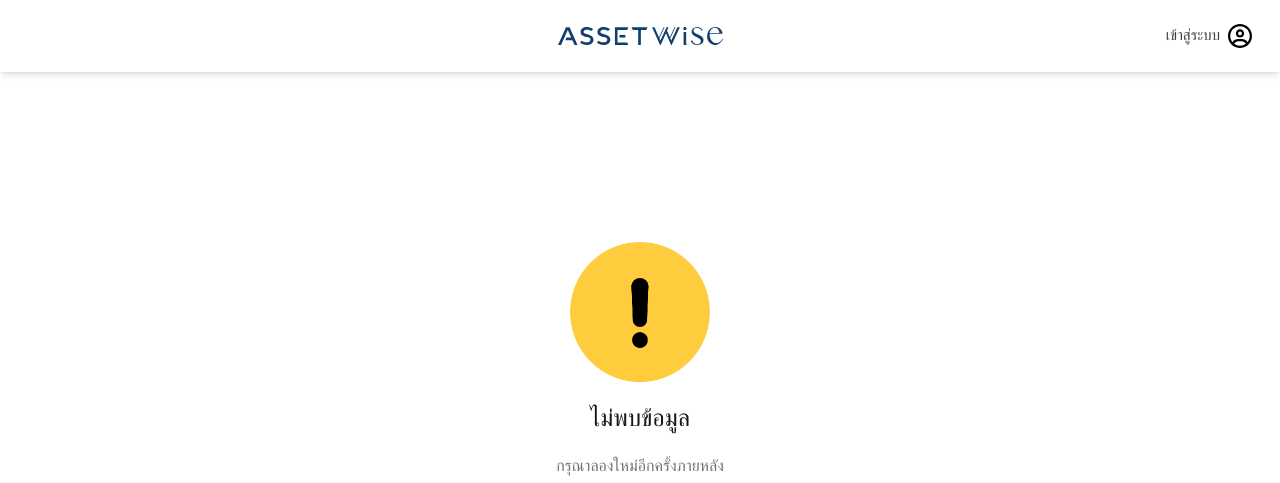
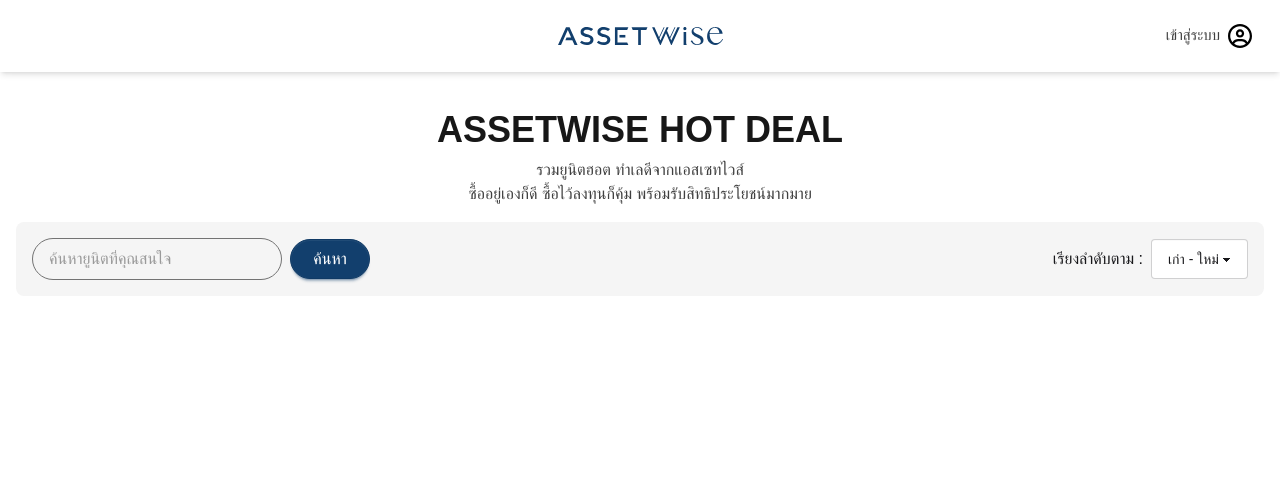
Before and after one commit to kritsada-s/hotdeal-php, a PHP site: page / in a window 1280 px wide. Shown: the top 483 px of the page. Run offline with PHP 8.4, Linux system fonts and the light colour scheme; data that the repository does not hold is empty; some libraries are stand-ins or nearby versions; some web fonts are replaced.

Commit message:
เพิ่ม search box กับ order by button

```diff
--- a/css/output.css
+++ b/css/output.css
@@ -15,6 +15,7 @@
     --color-blue-500: oklch(62.3% 0.214 259.815);
     --color-gray-200: oklch(92.8% 0.006 264.531);
     --color-gray-300: oklch(87.2% 0.01 258.338);
+    --color-neutral-100: oklch(97% 0 0);
     --color-neutral-200: oklch(92.2% 0 0);
     --color-neutral-300: oklch(87% 0 0);
     --color-neutral-400: oklch(70.8% 0 0);
@@ -504,6 +505,98 @@
       inset-inline-end: 0.75em;
     }
   }
+  .select {
+    border: var(--border) solid #0000;
+    position: relative;
+    display: inline-flex;
+    flex-shrink: 1;
+    appearance: none;
+    align-items: center;
+    gap: calc(0.25rem * 1.5);
+    background-color: var(--color-base-100);
+    padding-inline-start: calc(0.25rem * 4);
+    padding-inline-end: calc(0.25rem * 7);
+    vertical-align: middle;
+    width: clamp(3rem, 20rem, 100%);
+    height: var(--size);
+    font-size: 0.875rem;
+    touch-action: manipulation;
+    border-start-start-radius: var(--join-ss, var(--radius-field));
+    border-start-end-radius: var(--join-se, var(--radius-field));
+    border-end-start-radius: var(--join-es, var(--radius-field));
+    border-end-end-radius: var(--join-ee, var(--radius-field));
+    background-image: linear-gradient(45deg, #0000 50%, currentColor 50%), linear-gradient(135deg, currentColor 50%, #0000 50%);
+    background-position: calc(100% - 20px) calc(1px + 50%), calc(100% - 16.1px) calc(1px + 50%);
+    background-size: 4px 4px, 4px 4px;
+    background-repeat: no-repeat;
+    text-overflow: ellipsis;
+    box-shadow: 0 1px var(--input-color) inset, 0 -1px oklch(100% 0 0 / calc(var(--depth) * 0.1)) inset;
+    @supports (color: color-mix(in lab, red, red)) {
+      box-shadow: 0 1px color-mix(in oklab, var(--input-color) calc(var(--depth) * 10%), #0000) inset, 0 -1px oklch(100% 0 0 / calc(var(--depth) * 0.1)) inset;
+    }
+    border-color: var(--input-color);
+    --input-color: var(--color-base-content);
+    @supports (color: color-mix(in lab, red, red)) {
+      --input-color: color-mix(in oklab, var(--color-base-content) 20%, #0000);
+    }
+    --size: calc(var(--size-field, 0.25rem) * 10);
+    [dir="rtl"] & {
+      background-position: calc(0% + 12px) calc(1px + 50%), calc(0% + 16px) calc(1px + 50%);
+    }
+    select {
+      margin-inline-start: calc(0.25rem * -4);
+      margin-inline-end: calc(0.25rem * -7);
+      width: calc(100% + 2.75rem);
+      appearance: none;
+      padding-inline-start: calc(0.25rem * 4);
+      padding-inline-end: calc(0.25rem * 7);
+      height: calc(100% - 2px);
+      background: inherit;
+      border-radius: inherit;
+      border-style: none;
+      &:focus, &:focus-within {
+        --tw-outline-style: none;
+        outline-style: none;
+        @media (forced-colors: active) {
+          outline: 2px solid transparent;
+          outline-offset: 2px;
+        }
+      }
+      &:not(:last-child) {
+        margin-inline-end: calc(0.25rem * -5.5);
+        background-image: none;
+      }
+    }
+    &:focus, &:focus-within {
+      --input-color: var(--color-base-content);
+      box-shadow: 0 1px var(--input-color);
+      @supports (color: color-mix(in lab, red, red)) {
+        box-shadow: 0 1px color-mix(in oklab, var(--input-color) calc(var(--depth) * 10%), #0000);
+      }
+      outline: 2px solid var(--input-color);
+      outline-offset: 2px;
+      isolation: isolate;
+      z-index: 1;
+    }
+    &:has(> select[disabled]), &:is(:disabled, [disabled]) {
+      cursor: not-allowed;
+      border-color: var(--color-base-200);
+      background-color: var(--color-base-200);
+      color: var(--color-base-content);
+      @supports (color: color-mix(in lab, red, red)) {
+        color: color-mix(in oklab, var(--color-base-content) 40%, transparent);
+      }
+      &::placeholder {
+        color: var(--color-base-content);
+        @supports (color: color-mix(in lab, red, red)) {
+          color: color-mix(in oklab, var(--color-base-content) 20%, transparent);
+        }
+      }
+    }
+    &:has(> select[disabled]) > select[disabled] {
+      cursor: not-allowed;
+    }
+  }
   .absolute {
     position: absolute;
   }
@@ -554,6 +647,9 @@
   }
   .z-50 {
     z-index: 50;
+  }
+  .col-span-full {
+    grid-column: 1 / -1;
   }
   .modal-box {
     grid-column-start: 1;
@@ -656,6 +752,9 @@
   }
   .mb-8 {
     margin-bottom: calc(var(--spacing) * 8);
+  }
+  .mb-10 {
+    margin-bottom: calc(var(--spacing) * 10);
   }
   .status {
     display: inline-block;
@@ -748,6 +847,9 @@
   .hidden {
     display: none;
   }
+  .inline {
+    display: inline;
+  }
   .inline-block {
     display: inline-block;
   }
@@ -823,6 +925,9 @@
   .w-\[45px\] {
     width: 45px;
   }
+  .w-\[80px\] {
+    width: 80px;
+  }
   .w-\[140px\] {
     width: 140px;
   }
@@ -840,6 +945,9 @@
   }
   .w-full {
     width: 100%;
+  }
+  .shrink-0 {
+    flex-shrink: 0;
   }
   .scale-75 {
     --tw-scale-x: 75%;
@@ -973,8 +1081,14 @@
   .border-gray-300 {
     border-color: var(--color-gray-300);
   }
+  .border-neutral-200 {
+    border-color: var(--color-neutral-200);
+  }
   .border-neutral-300 {
     border-color: var(--color-neutral-300);
+  }
+  .border-neutral-500 {
+    border-color: var(--color-neutral-500);
   }
   .border-t-neutral-400 {
     border-top-color: var(--color-neutral-400);
@@ -1000,6 +1114,9 @@
       background-color: color-mix(in oklab, var(--color-gray-200) 80%, transparent);
     }
   }
+  .bg-neutral-100 {
+    background-color: var(--color-neutral-100);
+  }
   .bg-primary {
     background-color: var(--color-primary);
   }
@@ -1108,12 +1225,19 @@
     font-size: var(--text-lg);
     line-height: var(--tw-leading, var(--text-lg--line-height));
   }
+  .text-sm {
+    font-size: var(--text-sm);
+    line-height: var(--tw-leading, var(--text-sm--line-height));
+  }
   .text-xl {
     font-size: var(--text-xl);
     line-height: var(--tw-leading, var(--text-xl--line-height));
   }
   .text-\[15px\] {
     font-size: 15px;
+  }
+  .text-\[16px\] {
+    font-size: 16px;
   }
   .text-\[18px\] {
     font-size: 18px;
@@ -1535,6 +1659,11 @@
       }
     }
   }
+  .focus\:bg-white {
+    &:focus {
+      background-color: var(--color-white);
+    }
+  }
   .md\:mx-0 {
     @media (width >= 48rem) {
       margin-inline: calc(var(--spacing) * 0);
@@ -1603,6 +1732,11 @@
   .md\:w-8\/12 {
     @media (width >= 48rem) {
       width: calc(8/12 * 100%);
+    }
+  }
+  .md\:min-w-\[250px\] {
+    @media (width >= 48rem) {
+      min-width: 250px;
     }
   }
   .md\:scale-100 {
@@ -1686,6 +1820,12 @@
   .md\:py-20 {
     @media (width >= 48rem) {
       padding-block: calc(var(--spacing) * 20);
+    }
+  }
+  .md\:text-4xl {
+    @media (width >= 48rem) {
+      font-size: var(--text-4xl);
+      line-height: var(--tw-leading, var(--text-4xl--line-height));
     }
   }
   .md\:text-base {
--- a/layouts/units-listed.php
+++ b/layouts/units-listed.php
@@ -10,27 +10,38 @@ $units = get_units()['data']['units'];
 
 <section id="unitsListed" class="py-8 md:py-10">
   <div class="container">
+  <div class="flex flex-col justify-between items-center sorting-wrapper gap-4 mb-10">
+    <div class="intro flex flex-col gap-2">
+      <h2 class="text-center text-neutral-900 text-2xl md:text-4xl font-bold">ASSETWISE HOT DEAL</h2>
+      <p class="text-center text-neutral-700 text-sm md:text-base">รวมยูนิตฮอต ทำเลดีจากแอสเซทไวส์ <br/>ซื้ออยู่เองก็ดี ซื้อไว้ลงทุนก็คุ้ม พร้อมรับสิทธิประโยชน์มากมาย</p>
+    </div>
+
+    <div class="sorting-search w-full">
+
+      <div class="search-box items-center gap-2 hidden">
+        <input type="text" placeholder="ค้นหายูนิตที่คุณสนใจ" class="w-full border border-neutral-300 rounded-full px-4 py-2">
+        <button class="btn btn-primary text-white rounded-full w-[80px] text-[16px] font-medium">ค้นหา</button>
+      </div>
+
+      <div class="sorting-search w-full bg-neutral-100 p-4 rounded-lg flex flex-col md:flex-row gap-5 justify-between">
+        <form action="" id="searchForm" class="flex items-center gap-2">
+          <input type="text" id="searchUnit" name="search" placeholder="ค้นหายูนิตที่คุณสนใจ" class="md:min-w-[250px] w-full border border-neutral-500 rounded-full px-4 py-2 text-neutral-700 focus:bg-white transition">
+          <button type="submit" class="btn btn-primary text-white rounded-full w-[80px] text-[16px] font-medium">ค้นหา</button>
+        </form>
+       <div class="flex items-center gap-2">
+          <span class="shrink-0 font-medium">เรียงลำดับตาม : </span>
+          <select name="unit" id="unit" class="select">
+            <option value="asc">เก่า - ใหม่</option>
+            <option value="desc">ใหม่ - เก่า</option>
+          </select>
+       </div>
+      </div>
+    </div>
+  </div>
   <?php if (count($units) > 0) : ?>
-    <div class="grid grid-cols-1 md:grid-cols-3 gap-7">
+    <div id="unitsContainer" class="grid grid-cols-1 md:grid-cols-3 gap-7">
       <?php foreach ($units as $unit) : ?>
-        <div class="unit rounded-lg overflow-hidden shadow-lg">
-          <img src="https://aswservice.com/hotdeal/<?= $unit['headerImage']['resource']['filePath'] ?>" class="w-full aspect-square object-cover">
-          <div class="unit-detail px-4 py-6 relative">
-            <?php if ($unit['highlightText']) : ?>
-              <div class="bg-accent text-[18px] mb-2 text-white font-medium px-5 py-2 rounded-full absolute -top-5 right-5"><?= $unit['highlightText']; ?></div>
-            <?php endif; ?>
-            <p class="text-primary mb-2"><?= getProjectName($unit['projectID']) ?></p>
-            <h3 class="leading-none font-medium text-3xl"><?= $unit['unitCode'] ?></h3>
-            <p class="text-primary mb-7">
-              <span class="text-neutral-500 relative line-through">ปกติ <?= number_format($unit['sellingPrice']/1000000, 2, '.', '') ?> ล้าน</span>
-              <span class="text-accent text-3xl">พิเศษ</span> <span class="text-accent font-medium text-5xl"><?= number_format($unit['discountPrice']/1000000, 2, '.', '') ?></span> <span class="text-accent text-3xl">ล้าน</span>
-            </p>
-            <div class="btn-group flex justify-between items-center">
-              <a href="<?php echo BASE_URL; ?>unit/?id=<?= $unit['id'] ?>" class="text-neutral-500 hover:text-neutral-800 font-light">ดูรายละเอียด</a>
-              <button class="unitBtn cursor-pointer rounded-lg bg-primary text-white px-5 py-2" data-unit="<?= $unit['unitCode'] ?>" data-project="<?= getProjectName($unit['projectID']) ?>" data-cisid="<?= getProjectCISId($unit['projectID']) ?>">สนใจยูนิตนี้</button>
-            </div>
-          </div>
-        </div>
+        <?php include 'unit-box.php'; ?>
       <?php endforeach; ?>
     </div>
   <?php else : ?>
--- a/utils/api.php
+++ b/utils/api.php
@@ -43,8 +43,10 @@ function fetch_from_api($method, $url, $data = false, $token = null) {
                 curl_setopt($curl, CURLOPT_POSTFIELDS, json_encode($data, JSON_UNESCAPED_UNICODE));
             break;
         default:
-            if (is_array($data) && !empty($data))
+            if (is_array($data) && !empty($data)) {
                 $url = sprintf("%s?%s", $url, http_build_query($data));
+            }
+            break;
     }
 
     // Options
@@ -172,8 +174,22 @@ if (!empty($_REQUEST['action'])) {
                 }
                 break;
             case 'get_units':
-                // You might want to sanitize or validate parameters from $_REQUEST
-                $params = isset($_REQUEST['params']) && is_array($_REQUEST['params']) ? $_REQUEST['params'] : array();
+                // Accept both nested params[] and top-level query params like searchStr
+                $params = [];
+
+                // If params[] was sent (e.g., params[searchStr]=x), PHP builds an array
+                if (isset($_REQUEST['params']) && is_array($_REQUEST['params'])) {
+                    $params = $_REQUEST['params'];
+                }
+
+                // Also merge in known top-level filters if present
+                $known_filters = ['searchStr'];
+                foreach ($known_filters as $filter_key) {
+                    if (isset($_REQUEST[$filter_key]) && $_REQUEST[$filter_key] !== '') {
+                        $params[$filter_key] = $_REQUEST[$filter_key];
+                    }
+                }
+
                 $response = get_units($params);
                 break;
             case 'test':
```
Also changed, not shown: js/script.js (+53 -0 lines), layouts/unit-box.php (added, +18 -0 lines).
